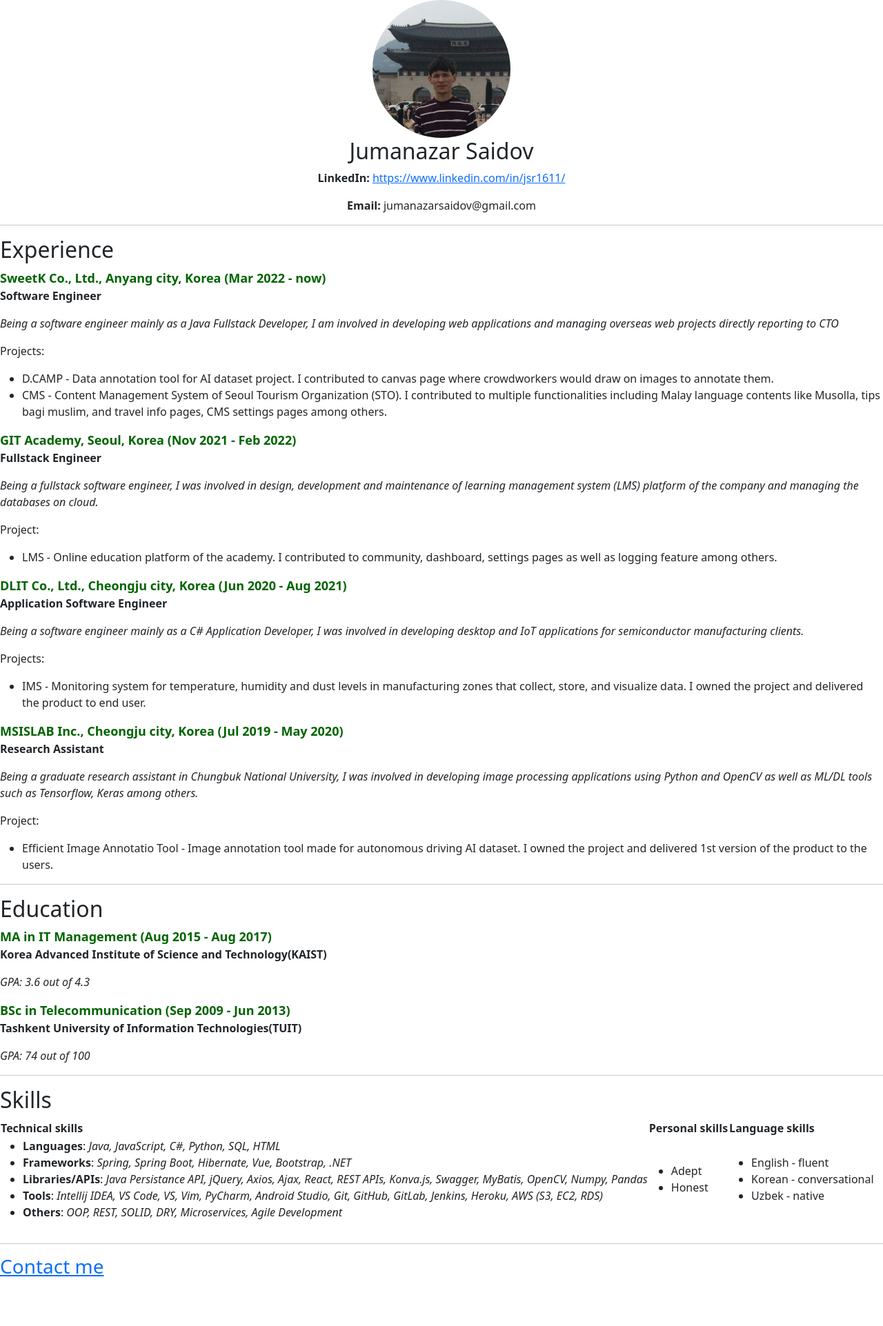
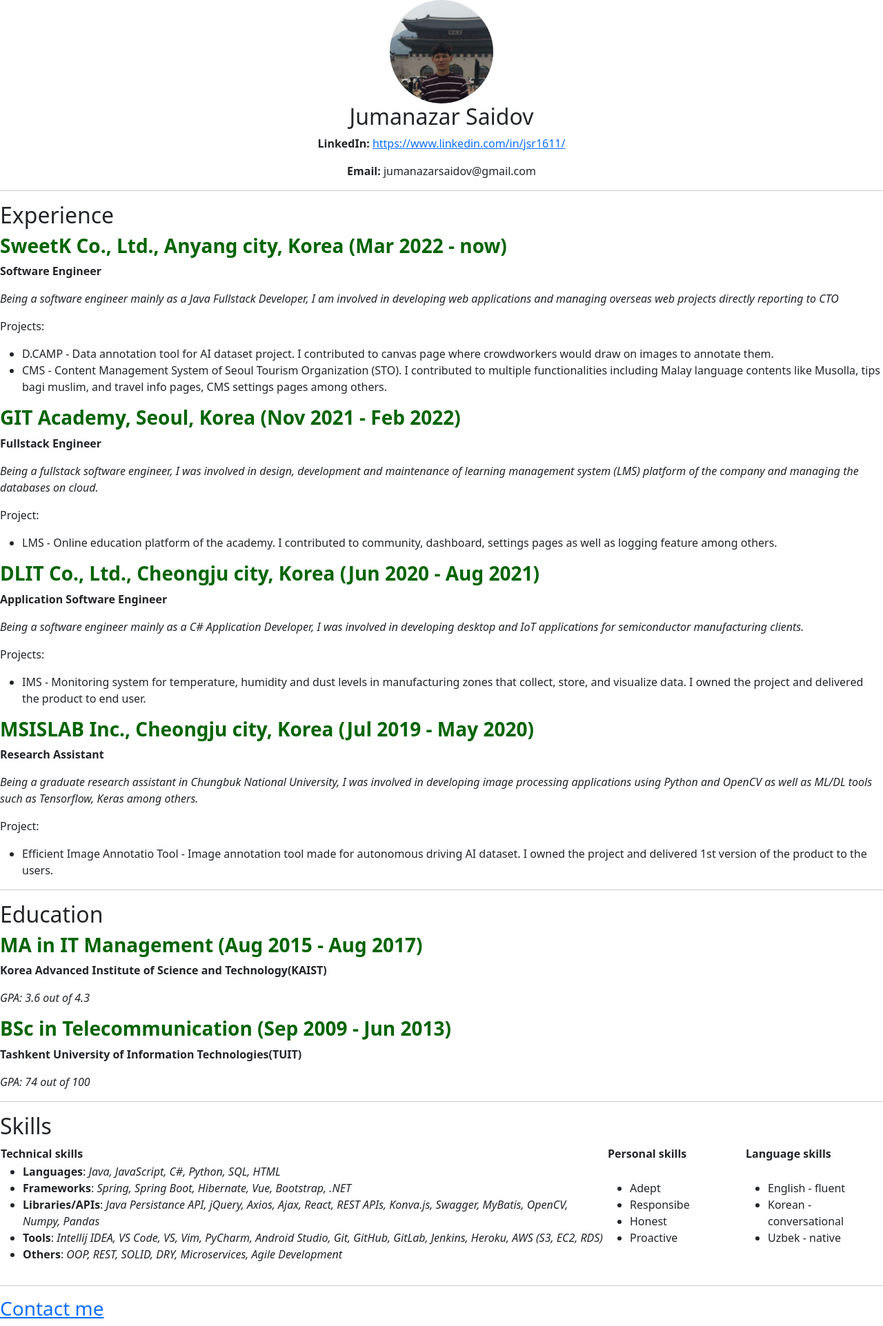
Before and after one commit to jsr1611/jsr1611.github.io, a Jekyll site: the page about/index.html, which Jekyll copies as it is, in a window 1280 px wide. Shown: the whole page at 69% size. Built offline with Jekyll 4.4.1, drawn with Linux system fonts in a browser that asks for light colours; before the commit the page ends 1861 px from its top, so only the background shows below that.

Commit message:
updated about page

```diff
--- a/about/index.html
+++ b/about/index.html
@@ -15,15 +15,14 @@
     <title>Portfolio: Jumanazar Said</title>
     <style>
         img{
-            width: 200px;
-            height: 200px;
+            width: 150px;
+            height: 150px;
             border-radius: 50%;
         }
         header{
             text-align: center;
         }
-        .experience__{
-            font-size: 18px;
+        .experience__company{
             color: darkgreen;
             font-weight: bold;
         }
@@ -40,7 +39,7 @@
     <section>
         <h2>Experience</h2>
         <div class="experience">
-            <span class="experience__">SweetK Co., Ltd., Anyang city, Korea (Mar 2022 - now)</span>
+            <h3 class="experience__company">SweetK Co., Ltd., Anyang city, Korea (Mar 2022 - now)</h3>
             <p><b>Software Engineer</b></p>
             <p><i>Being a software engineer mainly as a Java Fullstack Developer, I am involved in developing web applications and managing overseas web projects directly reporting to CTO</i></p>
             <p>Projects:</p>
@@ -50,7 +49,7 @@
             </ul>
         </div>
         <div class="experience">
-            <span class="experience__">GIT Academy, Seoul, Korea (Nov 2021 - Feb 2022)</span>
+            <h3 class="experience__company">GIT Academy, Seoul, Korea (Nov 2021 - Feb 2022)</h3>
             <p><b>Fullstack Engineer</b></p>
             <p><i>Being a fullstack software engineer, I was involved in design, development and maintenance of  learning management system (LMS) platform of the company and managing the databases on cloud.</i></p>
             <p>Project:</p>
@@ -59,7 +58,7 @@
             </ul>
         </div>
         <div class="experience">
-            <span class="experience__">DLIT Co., Ltd., Cheongju city, Korea (Jun 2020 - Aug 2021)</span>
+            <h3 class="experience__company">DLIT Co., Ltd., Cheongju city, Korea (Jun 2020 - Aug 2021)</h3>
             <p><b>Application Software Engineer</b></p>
             <p><i>Being a software engineer mainly as a C# Application Developer, I was involved in developing desktop and IoT applications for semiconductor manufacturing clients. </i></p>
             <p>Projects:</p>
@@ -68,7 +67,7 @@
             </ul>
         </div>
         <div class="experience">
-            <span class="experience__">MSISLAB Inc., Cheongju city, Korea (Jul 2019 - May 2020)</span>
+            <h3 class="experience__company">MSISLAB Inc., Cheongju city, Korea (Jul 2019 - May 2020)</h3>
             <p><b>Research Assistant</b></p>
             <p><i>Being a graduate research assistant in Chungbuk National University, I was involved in developing image processing applications using Python and OpenCV as well as ML/DL tools such as Tensorflow, Keras among others.</i></p>
             <p>Project:</p>
@@ -81,12 +80,12 @@
     <section>
         <h2>Education</h2>
         <div class="experience">
-            <span class="experience__">MA in IT Management (Aug 2015 - Aug 2017)</span>
+            <h3 class="experience__company">MA in IT Management (Aug 2015 - Aug 2017)</h3>
             <p><b>Korea Advanced Institute of Science and Technology(KAIST)</b></p>
             <p><i>GPA: 3.6 out of 4.3 </i></p>
         </div>
         <div class="experience">
-            <span class="experience__">BSc in Telecommunication (Sep 2009 - Jun 2013)</span>
+            <h3 class="experience__company">BSc in Telecommunication (Sep 2009 - Jun 2013)</h3>
             <p><b>Tashkent University of Information Technologies(TUIT)</b></p>
             <p><i>GPA: 74 out of 100 </i></p>
         </div>
@@ -96,9 +95,9 @@
         <h2>Skills</h2>
         <table>
             <thead>
-                <th>Technical skills</th>
-                <th>Personal skills</th>
-                <th>Language skills</th>
+                <th width="auto">Technical skills</th>
+                <th width="200px">Personal skills</th>
+                <th width="200px">Language skills</th>
             </thead>
             <tbody>
                 <tr>
@@ -124,7 +123,9 @@
                     <td>
                         <ul>
                             <li>Adept</li>
+                            <li>Responsibe</li>
                             <li>Honest</li>
+                            <li>Proactive</li>
                         </ul>
                     </td>
                     <td>
```
